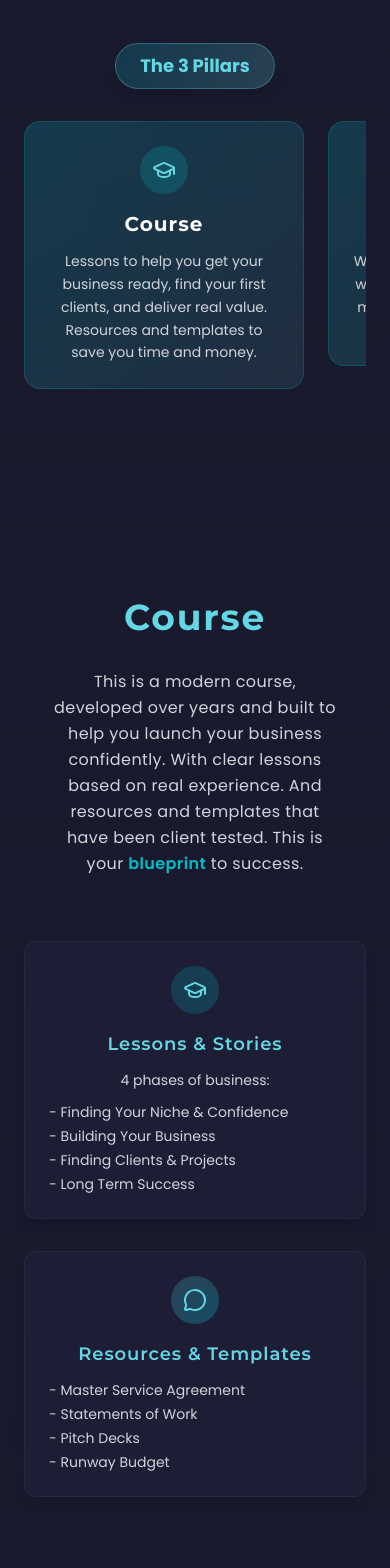
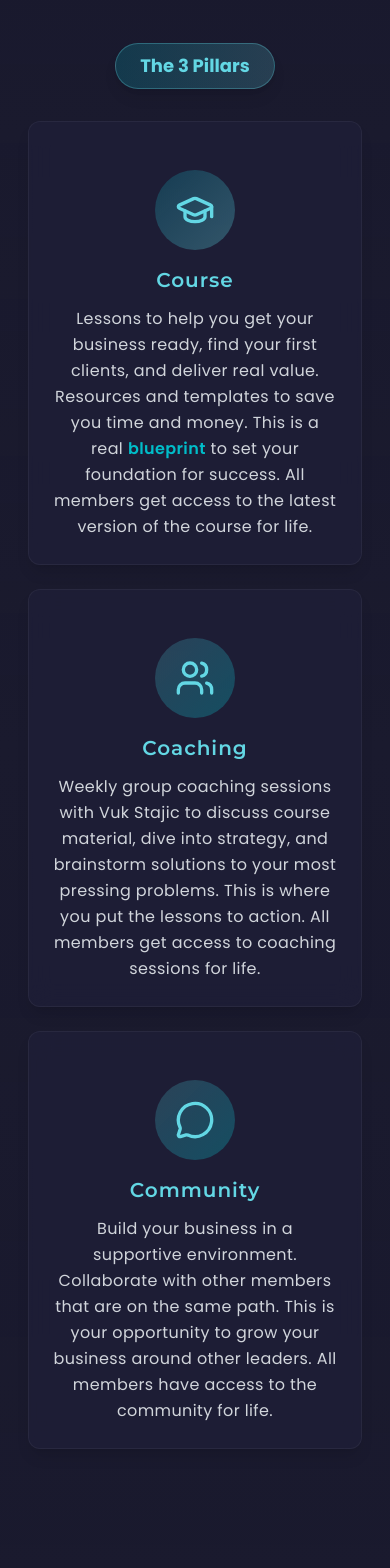
Before and after one commit to diegooviedo3004/SSB-MVRK-Site, a React (Vite) app: page / in a window 390 px wide. Shown: the part 920-2488 px from the top of the page. Built offline with nearby package versions, Linux system fonts and the light colour scheme.

Commit message:
made mobile responsive changes

```diff
--- a/src/App.tsx
+++ b/src/App.tsx
@@ -224,78 +224,76 @@ function App() {
             </motion.div>
           </div>
 
-          {/* Mobile Layout - Horizontal Scroll */}
-          <div className="md:hidden">
-            <div className="flex gap-6 overflow-x-auto snap-x snap-mandatory scrollbar-hide pb-4">
+          {/* Mobile Layout - Vertical Stack */}
+          <div className="md:hidden space-y-6 max-w-lg mx-auto">
             {/* Course Pillar Mobile */}
-              <div className="min-w-[280px] snap-center">
             <motion.div
-                  initial={{ opacity: 0, y: 30 }}
+              initial={{ opacity: 0, y: 20 }}
               whileInView={{ opacity: 1, y: 0 }}
               transition={{ duration: 0.6, delay: 0.1 }}
               viewport={{ once: true, margin: "-50px" }}
-                  className="relative group"
+              className="relative px-1 group"
             >
-                  <div className="relative rounded-2xl bg-gradient-to-br from-[#00BDC9]/20 to-[#63D7E4]/10 p-6 h-full border border-[#00BDC9]/20">
-                    <div className="flex justify-center mb-4">
-                      <div className="w-12 h-12 rounded-full bg-[#00BDC9]/20 flex items-center justify-center">
-                        <GraduationCap className="w-6 h-6 text-[#63D7E4]" />
+              <div className="bg-[#252542]/40 backdrop-blur-md rounded-xl p-6 h-full border border-white/5 shadow-lg">
+                <div className="pt-6 relative z-10">
+                  <div className="mb-4 flex items-center justify-center">
+                    <div className="w-20 h-20 rounded-full flex items-center justify-center bg-gradient-to-br from-[#00BDC9]/20 to-[#63D7E4]/30 relative overflow-hidden">
+                      <GraduationCap className="w-10 h-10 text-[#63D7E4] relative z-10" />
                     </div>
                   </div>
-                    <h3 className="text-xl font-bold text-white text-center mb-3 font-montserrat">Course</h3>
-                    <p className="text-gray-300 text-center text-sm leading-relaxed font-poppins">
-                      Lessons to help you get your business ready, find your first clients, and deliver real value. Resources and templates to save you time and money.
+                  <h3 className="text-xl font-semibold mb-3 text-[#63D7E4] text-center font-montserrat">Course</h3>
+                  <p className="text-base text-gray-300 leading-relaxed tracking-wide text-center font-poppins">
+                    Lessons to help you get your business ready, find your first clients, and deliver real value. Resources and templates to save you time and money. This is a real <span className="text-[#00BDC9] font-semibold">blueprint</span> to set your foundation for success. All members get access to the latest version of the course for life.
                   </p>
                 </div>
+              </div>
             </motion.div>
-              </div>
 
             {/* Coaching Pillar Mobile */}
-              <div className="min-w-[280px] snap-center">
             <motion.div
-                  initial={{ opacity: 0, y: 30 }}
+              initial={{ opacity: 0, y: 20 }}
               whileInView={{ opacity: 1, y: 0 }}
               transition={{ duration: 0.6, delay: 0.2 }}
               viewport={{ once: true, margin: "-50px" }}
-                  className="relative group"
+              className="relative px-1 group"
             >
-                  <div className="relative rounded-2xl bg-gradient-to-br from-[#00BDC9]/20 to-[#63D7E4]/10 p-6 h-full border border-[#00BDC9]/20">
-                    <div className="flex justify-center mb-4">
-                      <div className="w-12 h-12 rounded-full bg-[#00BDC9]/20 flex items-center justify-center">
-                        <Users className="w-6 h-6 text-[#63D7E4]" />
+              <div className="bg-[#252542]/40 backdrop-blur-md rounded-xl p-6 h-full border border-white/5 shadow-lg">
+                <div className="pt-6 relative z-10">
+                  <div className="mb-4 flex items-center justify-center">
+                    <div className="w-20 h-20 rounded-full flex items-center justify-center bg-gradient-to-br from-[#63D7E4]/20 to-[#00BDC9]/30 relative overflow-hidden">
+                      <Users className="w-10 h-10 text-[#63D7E4] relative z-10" />
                     </div>
                   </div>
-                    <h3 className="text-xl font-bold text-white text-center mb-3 font-montserrat">Coaching</h3>
-                    <p className="text-gray-300 text-center text-sm leading-relaxed font-poppins">
-                      Weekly group coaching sessions with Vuk Stajic to discuss course material, dive into strategy, and brainstorm solutions.
+                  <h3 className="text-xl font-semibold mb-3 text-[#63D7E4] text-center font-montserrat">Coaching</h3>
+                  <p className="text-base text-gray-300 leading-relaxed tracking-wide text-center font-poppins">
+                    Weekly group coaching sessions with Vuk Stajic to discuss course material, dive into strategy, and brainstorm solutions to your most pressing problems. This is where you put the lessons to action. All members get access to coaching sessions for life.
                   </p>
                 </div>
+              </div>
             </motion.div>
-              </div>
 
             {/* Community Pillar Mobile */}
-              <div className="min-w-[280px] snap-center">
             <motion.div
-                  initial={{ opacity: 0, y: 30 }}
+              initial={{ opacity: 0, y: 20 }}
               whileInView={{ opacity: 1, y: 0 }}
               transition={{ duration: 0.6, delay: 0.3 }}
               viewport={{ once: true, margin: "-50px" }}
-                  className="relative group"
+              className="relative px-1 group"
             >
-                  <div className="relative rounded-2xl bg-gradient-to-br from-[#00BDC9]/20 to-[#63D7E4]/10 p-6 h-full border border-[#00BDC9]/20">
-                    <div className="flex justify-center mb-4">
-                      <div className="w-12 h-12 rounded-full bg-[#00BDC9]/20 flex items-center justify-center">
-                        <MessageCircle className="w-6 h-6 text-[#63D7E4]" />
+              <div className="bg-[#252542]/40 backdrop-blur-md rounded-xl p-6 h-full border border-white/5 shadow-lg">
+                <div className="pt-6 relative z-10">
+                  <div className="mb-4 flex items-center justify-center">
+                    <div className="w-20 h-20 rounded-full flex items-center justify-center bg-gradient-to-br from-[#63D7E4]/20 to-[#00BDC9]/30 relative overflow-hidden">
+                      <MessageCircle className="w-10 h-10 text-[#63D7E4] relative z-10" />
                     </div>
                   </div>
-                    <h3 className="text-xl font-bold text-white text-center mb-3 font-montserrat">Community</h3>
-                    <p className="text-gray-300 text-center text-sm leading-relaxed font-poppins">
-                      Build your business in a supportive environment. Collaborate with other members that are on the same path.
+                  <h3 className="text-xl font-semibold mb-3 text-[#63D7E4] text-center font-montserrat">Community</h3>
+                  <p className="text-base text-gray-300 leading-relaxed tracking-wide text-center font-poppins">
+                    Build your business in a supportive environment. Collaborate with other members that are on the same path. This is your opportunity to grow your business around other leaders. All members have access to the community for life.
                   </p>
                 </div>
+              </div>
             </motion.div>
-              </div>
-            </div>
           </div>
         </div>
       </section>
@@ -444,21 +442,40 @@ function App() {
               whileInView={{ opacity: 1, y: 0 }}
               transition={{ duration: 0.6, delay: 0.1 }}
               viewport={{ once: true, margin: "-50px" }}
+              className="relative px-1 group"
             >
-              <div className="bg-[#252542]/40 backdrop-blur-md rounded-xl border border-white/5 shadow-lg p-6">
+              <div className="bg-[#252542]/40 backdrop-blur-md rounded-xl p-6 h-full border border-white/5 shadow-lg">
+                <div className="pt-6 relative z-10">
                   <div className="mb-4 flex items-center justify-center">
-                  <div className="w-12 h-12 rounded-full bg-[#00BDC9]/20 flex items-center justify-center">
-                    <GraduationCap className="w-6 h-6 text-[#63D7E4]" />
+                    <div className="w-20 h-20 rounded-full flex items-center justify-center bg-gradient-to-br from-[#00BDC9]/20 to-[#63D7E4]/30 relative overflow-hidden">
+                      <GraduationCap className="w-10 h-10 text-[#63D7E4] relative z-10" />
                     </div>
                   </div>
-                <h4 className="text-lg font-semibold mb-3 text-[#63D7E4] text-center font-montserrat">Lessons & Stories</h4>
-                <p className="text-sm text-gray-300 text-center mb-3 font-poppins">4 phases of business:</p>
-                <ul className="text-gray-300 text-sm space-y-1 font-poppins">
-                  <li>- Finding Your Niche & Confidence</li>
-                  <li>- Building Your Business</li>
-                  <li>- Finding Clients & Projects</li>
-                  <li>- Long Term Success</li>
-                </ul>
+                  <h4 className="text-xl font-semibold mb-4 text-[#63D7E4] text-center font-montserrat">Lessons & Stories</h4>
+                  <p className="text-base text-gray-300 leading-relaxed tracking-wide text-center mb-4 font-poppins">
+                    The course focuses on the 4 phases of launching and running your business:
+                  </p>
+
+                  {/* Enhanced phase list with icons */}
+                  <div className="space-y-3">
+                    <div className="flex items-center text-gray-300 text-sm font-poppins">
+                      <div className="w-2 h-2 bg-[#00BDC9] rounded-full mr-3 flex-shrink-0"></div>
+                      <span>Finding Your Niche & Your Confidence</span>
+                    </div>
+                    <div className="flex items-center text-gray-300 text-sm font-poppins">
+                      <div className="w-2 h-2 bg-[#63D7E4] rounded-full mr-3 flex-shrink-0"></div>
+                      <span>Building Your Business</span>
+                    </div>
+                    <div className="flex items-center text-gray-300 text-sm font-poppins">
+                      <div className="w-2 h-2 bg-[#00BDC9] rounded-full mr-3 flex-shrink-0"></div>
+                      <span>Finding Clients & Delivering Projects</span>
+                    </div>
+                    <div className="flex items-center text-gray-300 text-sm font-poppins">
+                      <div className="w-2 h-2 bg-[#63D7E4] rounded-full mr-3 flex-shrink-0"></div>
+                      <span>Establishing Long Term Success</span>
+                    </div>
+                  </div>
+                </div>
               </div>
             </motion.div>
 
@@ -468,20 +485,40 @@ function App() {
               whileInView={{ opacity: 1, y: 0 }}
               transition={{ duration: 0.6, delay: 0.2 }}
               viewport={{ once: true, margin: "-50px" }}
+              className="relative px-1 group"
             >
-              <div className="bg-[#252542]/40 backdrop-blur-md rounded-xl border border-white/5 shadow-lg p-6">
+              <div className="bg-[#252542]/40 backdrop-blur-md rounded-xl p-6 h-full border border-white/5 shadow-lg">
+                <div className="pt-6 relative z-10">
                   <div className="mb-4 flex items-center justify-center">
-                  <div className="w-12 h-12 rounded-full flex items-center justify-center bg-gradient-to-br from-[#63D7E4]/20 to-[#00BDC9]/30">
-                    <MessageCircle className="w-6 h-6 text-[#63D7E4]" />
+                    <div className="w-20 h-20 rounded-full flex items-center justify-center bg-gradient-to-br from-[#63D7E4]/20 to-[#00BDC9]/30 relative overflow-hidden">
+                      <MessageCircle className="w-10 h-10 text-[#63D7E4] relative z-10" />
                     </div>
                   </div>
-                <h4 className="text-lg font-semibold mb-3 text-[#63D7E4] text-center font-montserrat">Resources & Templates</h4>
-                <ul className="text-gray-300 text-sm space-y-1 font-poppins">
-                  <li>- Master Service Agreement</li>
-                  <li>- Statements of Work</li>
-                  <li>- Pitch Decks</li>
-                  <li>- Runway Budget</li>
-                </ul>
+                  <h4 className="text-xl font-semibold mb-4 text-[#63D7E4] text-center font-montserrat">Resources & Templates</h4>
+                  <p className="text-base text-gray-300 leading-relaxed tracking-wide text-center mb-4 font-poppins">
+                    You are provided with many resources and templates that save you time and money, including:
+                  </p>
+
+                  {/* Enhanced resource list with icons */}
+                  <div className="space-y-3">
+                    <div className="flex items-center text-gray-300 text-sm font-poppins">
+                      <div className="w-2 h-2 bg-[#63D7E4] rounded-full mr-3 flex-shrink-0"></div>
+                      <span>Master Service Agreement</span>
+                    </div>
+                    <div className="flex items-center text-gray-300 text-sm font-poppins">
+                      <div className="w-2 h-2 bg-[#00BDC9] rounded-full mr-3 flex-shrink-0"></div>
+                      <span>Statements of Work</span>
+                    </div>
+                    <div className="flex items-center text-gray-300 text-sm font-poppins">
+                      <div className="w-2 h-2 bg-[#63D7E4] rounded-full mr-3 flex-shrink-0"></div>
+                      <span>Pitch Decks</span>
+                    </div>
+                    <div className="flex items-center text-gray-300 text-sm font-poppins">
+                      <div className="w-2 h-2 bg-[#00BDC9] rounded-full mr-3 flex-shrink-0"></div>
+                      <span>Runway Budget</span>
+                    </div>
+                  </div>
+                </div>
               </div>
             </motion.div>
           </div>
@@ -580,20 +617,19 @@ function App() {
               whileInView={{ opacity: 1, y: 0 }}
               transition={{ duration: 0.6, delay: 0.1 }}
               viewport={{ once: true, margin: "-50px" }}
+              className="relative px-1 group"
             >
-              <div className="bg-[#252542]/40 backdrop-blur-md rounded-xl border border-white/5 shadow-lg p-6">
+              <div className="bg-[#252542]/40 backdrop-blur-md rounded-xl p-6 h-full border border-white/5 shadow-lg">
+                <div className="pt-6 relative z-10">
                   <div className="mb-4 flex items-center justify-center">
-                  <div className="w-12 h-12 rounded-full flex items-center justify-center bg-gradient-to-br from-[#00BDC9]/20 to-[#63D7E4]/30">
-                    <Users className="w-6 h-6 text-[#63D7E4]" />
+                    <div className="w-20 h-20 rounded-full flex items-center justify-center bg-gradient-to-br from-[#00BDC9]/20 to-[#63D7E4]/30">
+                      <Users className="w-10 h-10 text-[#63D7E4]" />
                     </div>
                   </div>
-                <h4 className="text-lg font-semibold mb-3 text-[#63D7E4] text-center font-montserrat">Weekly Sync</h4>
-                <p className="text-sm text-gray-300 text-center font-poppins mb-3">
-                  Ask questions about your current challenges. Questions from members will be discussed in an open and collaborative manner.
+                                      <h4 className="text-xl font-semibold mb-4 text-[#63D7E4] text-center font-montserrat">Weekly Sync</h4>
+                  <p className="text-base text-gray-300 leading-relaxed tracking-wide text-center font-poppins">
+                    This is your time to ask questions about your current challenges. On a first-come-first-serve basis, questions from members will be discussed in an open and collaborative manner. Even when you don't have a question, you will benefit from seeing others overcome their obstacles.
                   </p>
-                <div className="flex justify-center items-center space-x-2 text-xs text-gray-400">
-                  <div className="w-2 h-2 bg-[#00BDC9] rounded-full animate-pulse"></div>
-                  <span>Interactive Sessions</span>
                 </div>
               </div>
             </motion.div>
@@ -604,20 +640,19 @@ function App() {
               whileInView={{ opacity: 1, y: 0 }}
               transition={{ duration: 0.6, delay: 0.2 }}
               viewport={{ once: true, margin: "-50px" }}
+              className="relative px-1 group"
             >
-              <div className="bg-[#252542]/40 backdrop-blur-md rounded-xl border border-white/5 shadow-lg p-6">
+              <div className="bg-[#252542]/40 backdrop-blur-md rounded-xl p-6 h-full border border-white/5 shadow-lg">
+                <div className="pt-6 relative z-10">
                   <div className="mb-4 flex items-center justify-center">
-                  <div className="w-12 h-12 rounded-full flex items-center justify-center bg-gradient-to-br from-[#63D7E4]/20 to-[#00BDC9]/30">
-                    <GraduationCap className="w-6 h-6 text-[#63D7E4]" />
+                    <div className="w-20 h-20 rounded-full flex items-center justify-center bg-gradient-to-br from-[#63D7E4]/20 to-[#00BDC9]/30">
+                      <GraduationCap className="w-10 h-10 text-[#63D7E4]" />
                     </div>
                   </div>
-                <h4 className="text-lg font-semibold mb-3 text-[#63D7E4] text-center font-montserrat">Workshops</h4>
-                <p className="text-sm text-gray-300 text-center font-poppins mb-3">
-                  Specific topics and hands on learning for members that have completed the course and established their <span className="text-[#00BDC9] font-semibold">blueprint</span>.
+                                      <h4 className="text-xl font-semibold mb-4 text-[#63D7E4] text-center font-montserrat">Workshops</h4>
+                                      <p className="text-base text-gray-300 leading-relaxed tracking-wide text-center font-poppins">
+                      Specific topics and hands on learning, all in a collaborative environment. These sessions are for members that have completed the course and have their <span className="text-[#00BDC9] font-semibold">blueprint</span> established. These workshops ensure continuing learning and strategic development.
                     </p>
-                <div className="flex justify-center items-center space-x-2 text-xs text-gray-400">
-                  <div className="w-2 h-2 bg-[#63D7E4] rounded-full"></div>
-                  <span>Specialized Topics</span>
                 </div>
               </div>
             </motion.div>
@@ -719,20 +754,19 @@ function App() {
               whileInView={{ opacity: 1, y: 0 }}
               transition={{ duration: 0.6, delay: 0.1 }}
               viewport={{ once: true, margin: "-50px" }}
+              className="relative px-1 group"
             >
-              <div className="bg-[#252542]/40 backdrop-blur-md rounded-xl border border-white/5 shadow-lg p-6">
+              <div className="bg-[#252542]/40 backdrop-blur-md rounded-xl p-6 h-full border border-white/5 shadow-lg">
+                <div className="pt-6 relative z-10">
                   <div className="mb-4 flex items-center justify-center">
-                  <div className="w-12 h-12 rounded-full flex items-center justify-center bg-gradient-to-br from-[#00BDC9]/20 to-[#63D7E4]/30">
-                    <Users className="w-6 h-6 text-[#63D7E4]" />
+                    <div className="w-20 h-20 rounded-full flex items-center justify-center bg-gradient-to-br from-[#00BDC9]/20 to-[#63D7E4]/30">
+                      <Users className="w-10 h-10 text-[#63D7E4]" />
                     </div>
                   </div>
-                <h4 className="text-lg font-semibold mb-3 text-[#63D7E4] text-center font-montserrat">Supportive Network</h4>
-                <p className="text-sm text-gray-300 text-center font-poppins mb-3">
-                  No challenge you face will be yours alone. You have a network of people ready to assist you through co-learning.
+                                      <h4 className="text-xl font-semibold mb-4 text-[#63D7E4] text-center font-montserrat">Supportive Network</h4>
+                  <p className="text-base text-gray-300 leading-relaxed tracking-wide text-center font-poppins">
+                    No challenge you face will be yours alone. You have a network of people ready to assist you. And likewise, you have the opportunity to help others with their journey. Through co-learning, we all grow together.
                   </p>
-                <div className="flex justify-center items-center space-x-2 text-xs text-gray-400">
-                  <div className="w-2 h-2 bg-[#00BDC9] rounded-full animate-pulse"></div>
-                  <span>Peer Support</span>
                 </div>
               </div>
             </motion.div>
@@ -743,20 +777,19 @@ function App() {
               whileInView={{ opacity: 1, y: 0 }}
               transition={{ duration: 0.6, delay: 0.2 }}
               viewport={{ once: true, margin: "-50px" }}
+              className="relative px-1 group"
             >
-              <div className="bg-[#252542]/40 backdrop-blur-md rounded-xl border border-white/5 shadow-lg p-6">
+              <div className="bg-[#252542]/40 backdrop-blur-md rounded-xl p-6 h-full border border-white/5 shadow-lg">
+                <div className="pt-6 relative z-10">
                   <div className="mb-4 flex items-center justify-center">
-                  <div className="w-12 h-12 rounded-full flex items-center justify-center bg-gradient-to-br from-[#63D7E4]/20 to-[#00BDC9]/30">
-                    <MessageCircle className="w-6 h-6 text-[#63D7E4]" />
+                    <div className="w-20 h-20 rounded-full flex items-center justify-center bg-gradient-to-br from-[#63D7E4]/20 to-[#00BDC9]/30">
+                      <MessageCircle className="w-10 h-10 text-[#63D7E4]" />
                     </div>
                   </div>
-                <h4 className="text-lg font-semibold mb-3 text-[#63D7E4] text-center font-montserrat">Collaborative Environment</h4>
-                <p className="text-sm text-gray-300 text-center font-poppins mb-3">
-                  We are all professionals with our own niche expertise. As a community, we can do more together.
+                                      <h4 className="text-xl font-semibold mb-4 text-[#63D7E4] text-center font-montserrat">Collaborative Environment</h4>
+                                      <p className="text-base text-gray-300 leading-relaxed tracking-wide text-center font-poppins">
+                      We are all professionals with our own niche expertise. As we uncover opportunities to help clients, we can rely on each other to bring value to our clients. As a community, we can do more.
                     </p>
-                <div className="flex justify-center items-center space-x-2 text-xs text-gray-400">
-                  <div className="w-2 h-2 bg-[#63D7E4] rounded-full"></div>
-                  <span>Always Available</span>
                 </div>
               </div>
             </motion.div>
```
Lines whose indentation alone changed are shown as unchanged.
